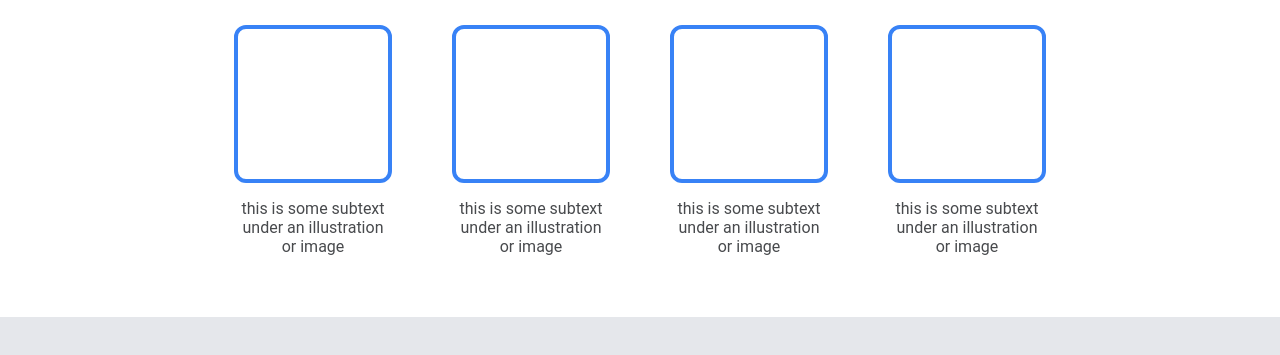
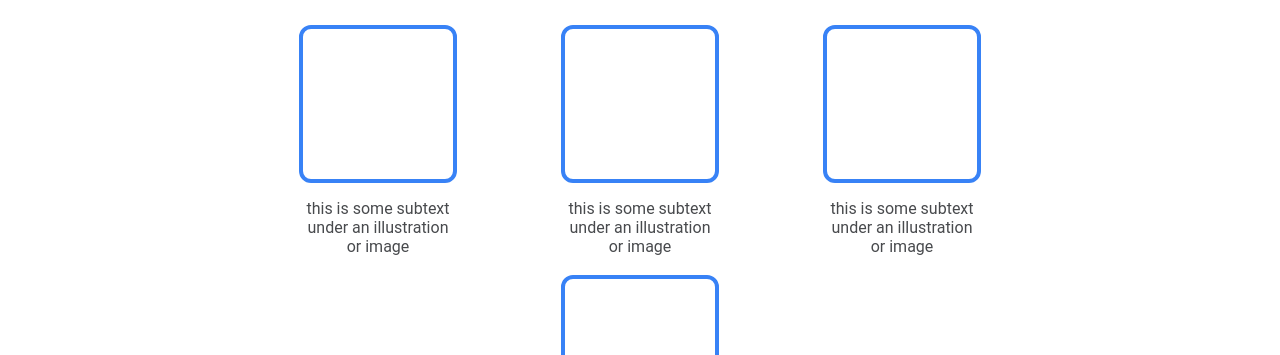
Before and after one commit to leanelys/TOD-Landing-Page, a plain HTML site: page index.html in a window 1280 px wide. Shown: the part 445-800 px from the top of the page. Drawn offline with Linux system fonts and the light colour scheme.

Commit message:
Fix shrink issues in info section
Info cards now wrap properly when window shrinks. Headert text is centered properly.

```diff
--- a/styles.css
+++ b/styles.css
@@ -93,6 +93,7 @@ a {
   font-size: 36px;
   font-weight: 900;
   margin-bottom: 18px;
+  text-align: center;
 }
 
 .info-card {
@@ -102,6 +103,7 @@ a {
   align-items: center;
   height: 250px;
   width: 150px;
+  margin: 0px 56px;
 }
 
 .info-card-img {
@@ -119,7 +121,8 @@ a {
 
 .cards-container {
   display: flex;
-  gap: 68px;
+  flex-wrap: wrap;
+  justify-content: center;
 }
 
 .quote-section {
```
